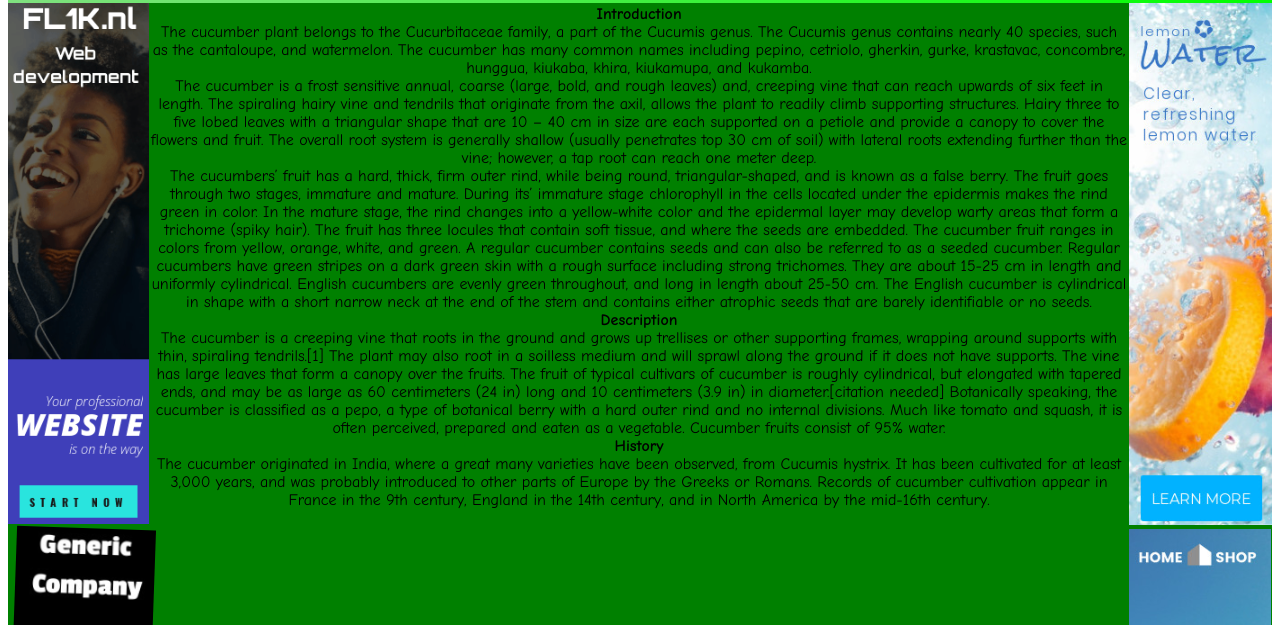
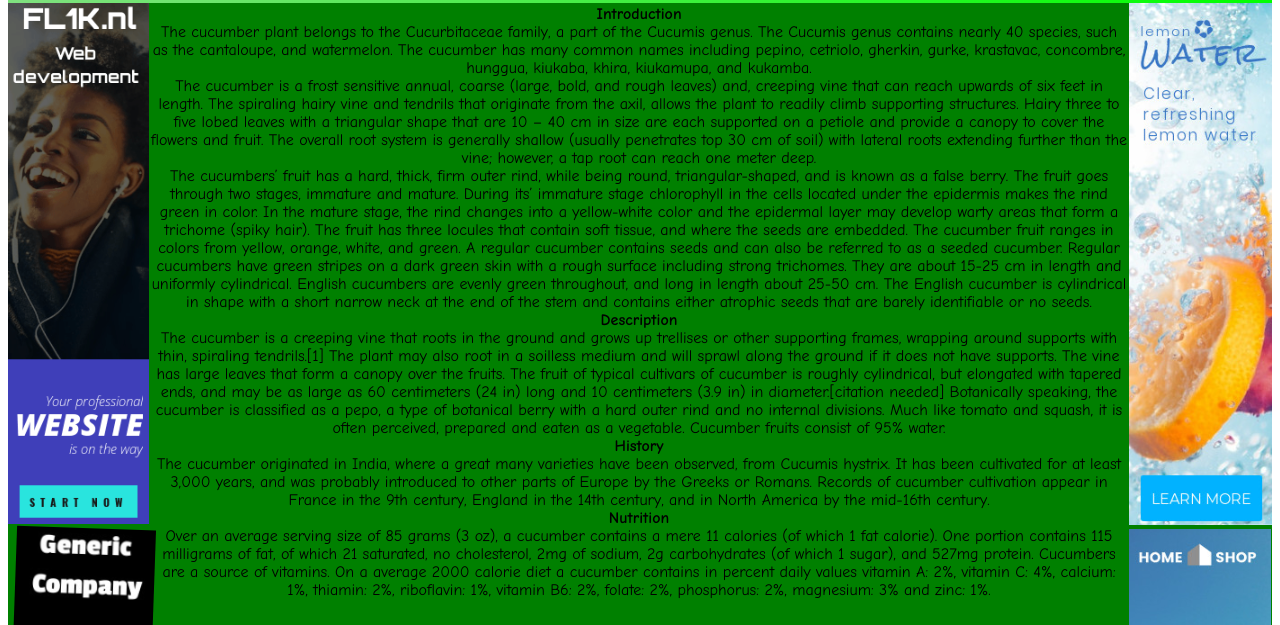
Before and after one commit to Poters/Eindopdracht-Informatica, a plain HTML site: page index.html in a window 1280 px wide. Shown: the part 175-800 px from the top of the page. Drawn offline with Linux system fonts and the light colour scheme.

Commit message:
Update index.html

```diff
--- a/index.html
+++ b/index.html
@@ -31,7 +31,9 @@
         <br>
         <b>History</b><br>
         The cucumber originated in India, where a great many varieties have been observed, from Cucumis hystrix. It has been cultivated for at least 3,000 years, and was probably introduced to other parts of Europe by the Greeks or Romans. Records of cucumber cultivation appear in France in the 9th century, England in the 14th century, and in North America by the mid-16th century.
-
+		</br>
+		<b>Nutrition</b><br>
+		Over an average serving size of 85 grams (3 oz), a cucumber contains a mere 11 calories (of which 1 fat calorie). One portion contains 115 milligrams of fat, of which 21 saturated, no cholesterol, 2mg of sodium, 2g carbohydrates (of which 1 sugar), and 527mg protein. Cucumbers are a source of vitamins. On a average 2000 calorie diet a cucumber contains in percent daily values vitamin A: 2%, vitamin C: 4%, calcium: 1%, thiamin: 2%, riboflavin: 1%, vitamin B6: 2%, folate: 2%, phosphorus: 2%, magnesium: 3% and zinc: 1%.
 
 
       </div>
```
